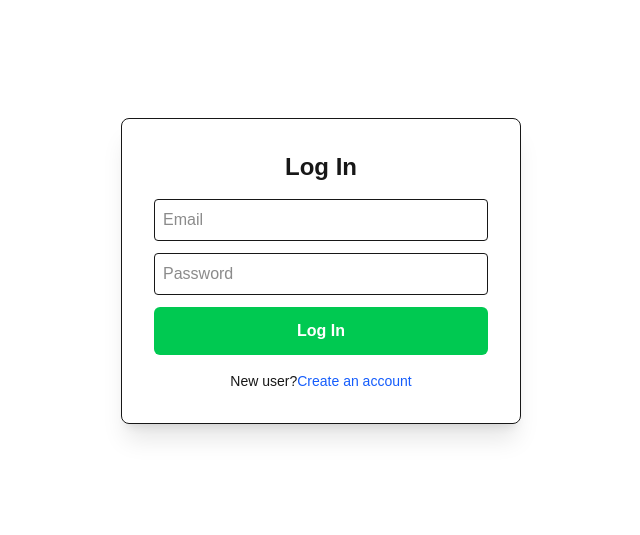
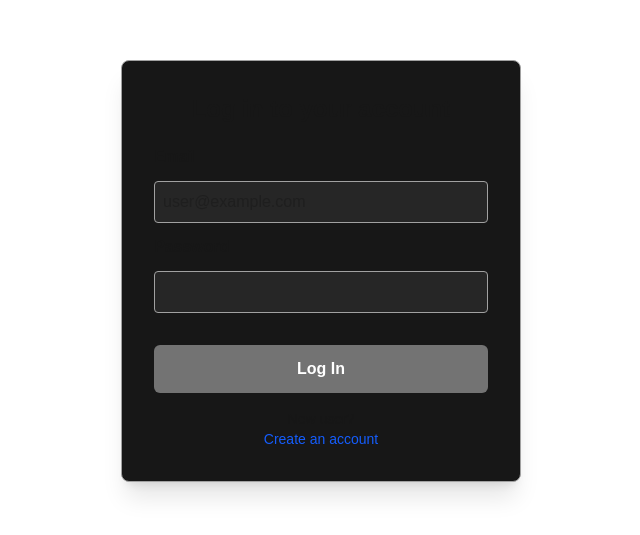
Before and after one commit to jheroje/persona-simulation, a Next.js app: page /auth/login in a window 1280 px wide. Shown: the part 129-664 px from the top of the page, without its empty margins (319-959 px from the left). Built offline with nearby package versions, Linux system fonts and the light colour scheme; no server answers.

Commit message:
log in and sign up improvements

```diff
--- a/src/app/auth/login/page.tsx
+++ b/src/app/auth/login/page.tsx
@@ -30,42 +30,50 @@ export default function Login() {
 
   return (
     <div className="flex justify-center items-center min-h-screen">
-      <div className="flex flex-col space-y-4 p-8 border rounded-lg shadow-xl w-100">
-        <h2 className="text-2xl font-bold text-center">Log In</h2>
+      <div className="flex flex-col space-y-4 p-8 border border-neutral-400 rounded-lg shadow-xl w-100 bg-neutral-900">
+        <h2 className="text-2xl font-bold text-center mb-5">
+          Log in to your account
+        </h2>
         <form onSubmit={handleLogIn} className="flex flex-col space-y-3">
+          <label htmlFor="email" className="font-semibold">
+            Email
+          </label>
           <input
+            name="email"
             type="email"
             value={email}
             onChange={(e) => setEmail(e.target.value)}
-            placeholder="Email"
+            placeholder="user@example.com"
             required
-            className="p-2 border rounded"
+            className="p-2 border rounded bg-neutral-800 border-neutral-400"
           />
+          <label htmlFor="password" className="font-semibold">
+            Password
+          </label>
           <input
+            name="password"
             type="password"
             value={password}
             onChange={(e) => setPassword(e.target.value)}
-            placeholder="Password"
             required
-            className="p-2 border rounded"
+            className="p-2 border rounded bg-neutral-800 border-neutral-400"
           />
           <button
             type="submit"
-            className="bg-green-500 hover:bg-green-600 text-white p-3 rounded-md font-semibold cursor-pointer"
+            className="bg-green-500 hover:bg-green-600 disabled:bg-neutral-500 text-white p-3 rounded-md font-bold cursor-pointer disabled:cursor-default mt-5"
+            disabled={!email || !password}
           >
             Log In
           </button>
         </form>
         <div className="text-center text-sm">
-          <p>
-            New user?
+          <p>New user?</p>
           <Link
             href="/auth/signup"
             className="text-blue-600 hover:underline font-medium"
           >
             Create an account
           </Link>
-          </p>
         </div>
       </div>
     </div>
--- a/src/app/auth/signup/page.tsx
+++ b/src/app/auth/signup/page.tsx
@@ -49,36 +49,49 @@ export default function Signup() {
 
   return (
     <div className="flex justify-center items-center min-h-screen">
-      <div className="flex flex-col space-y-4 p-8 border rounded-lg shadow-xl w-100">
-        <h2 className="text-2xl font-bold text-center">Create Account</h2>
+      <div className="flex flex-col space-y-4 p-8 border border-neutral-400 rounded-lg shadow-xl w-100 bg-neutral-900">
+        <h2 className="text-2xl font-bold text-center mb-5">
+          Create an account
+        </h2>
         <form onSubmit={handleSignUp} className="flex flex-col space-y-3">
+          <label htmlFor="password" className="font-semibold">
+            Username
+          </label>
           <input
+            name="username"
+            type="text"
+            value={username}
+            onChange={(e) => setUsername(e.target.value)}
+            required
+            className="p-2 border rounded bg-neutral-800 border-neutral-400"
+          />
+          <label htmlFor="email" className="font-semibold">
+            Email
+          </label>
+          <input
+            name="email"
             type="email"
             value={email}
             onChange={(e) => setEmail(e.target.value)}
-            placeholder="Email"
+            placeholder="user@example.com"
             required
-            className="p-2 border rounded"
+            className="p-2 border rounded bg-neutral-800 border-neutral-400"
           />
+          <label htmlFor="password" className="font-semibold">
+            Password
+          </label>
           <input
+            name="password"
             type="password"
             value={password}
             onChange={(e) => setPassword(e.target.value)}
-            placeholder="Password"
             required
-            className="p-2 border rounded"
-          />
-          <input
-            type="text"
-            value={username}
-            onChange={(e) => setUsername(e.target.value)}
-            placeholder="Username (for profile)"
-            required
-            className="p-2 border rounded"
+            className="p-2 border rounded bg-neutral-800 border-neutral-400"
           />
           <button
             type="submit"
-            className="bg-blue-500 hover:bg-blue-600 text-white p-3 rounded-md font-semibold cursor-pointer"
+            className="bg-blue-500 hover:bg-blue-600 disabled:bg-neutral-500 text-white p-3 rounded-md font-bold cursor-pointer disabled:cursor-default mt-5"
+            disabled={!username || !email || !password}
           >
             Create Account
           </button>
```
Lines whose indentation alone changed are shown as unchanged.
